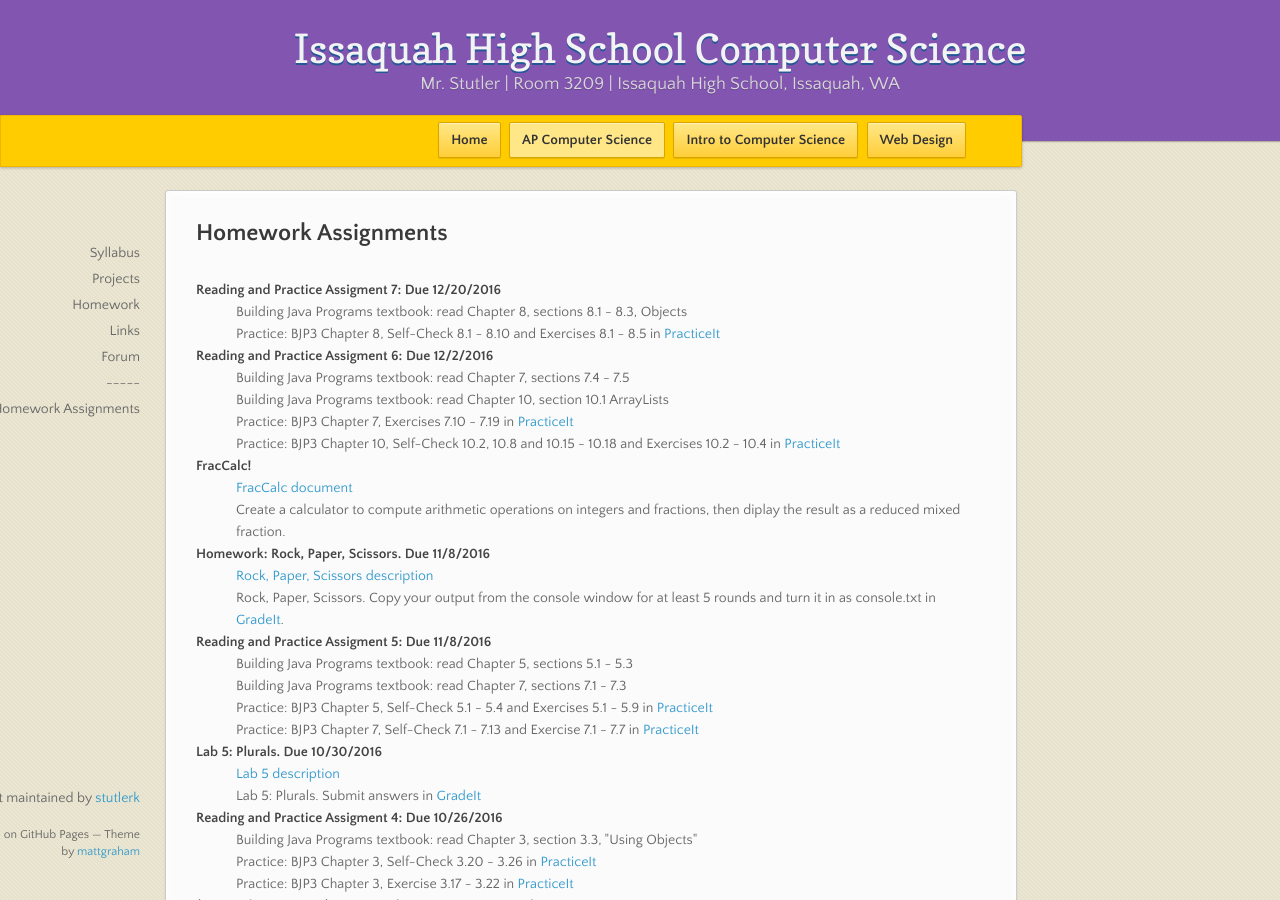
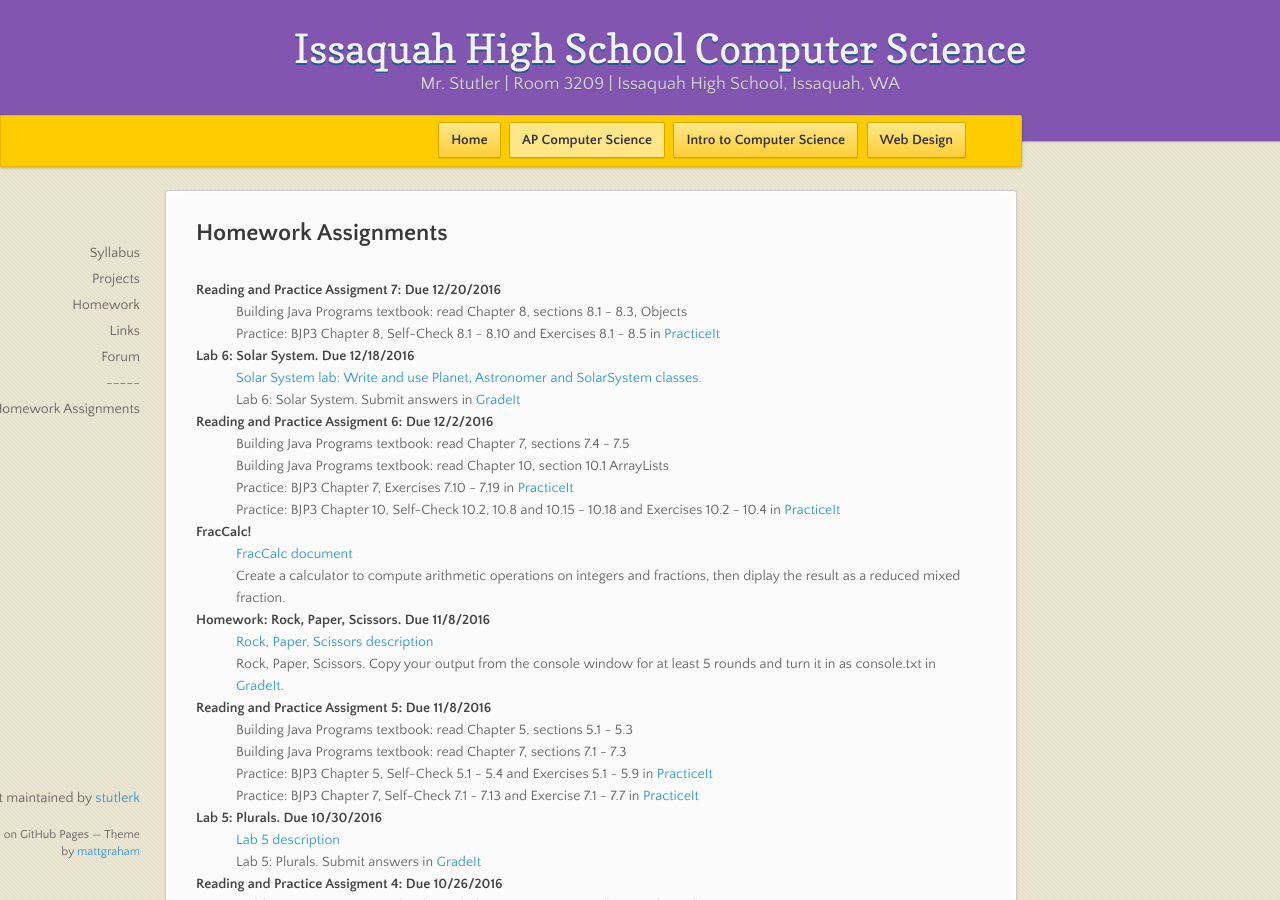
Before and after one commit to stutlerk/ihs-website, a Jekyll site: the page built from _apcs/homework.html, in a window 1280 px wide and 900 px high. Built offline with Jekyll 4.4.1, drawn with Linux system fonts in a browser that asks for light colours; nearby versions of some CDN libraries.

Commit message:
Update homework.html

```diff
--- a/_apcs/homework.html
+++ b/_apcs/homework.html
@@ -10,7 +10,11 @@ layout: course
     <dd>Building Java Programs textbook: read Chapter 8, sections 8.1 - 8.3, Objects</dd>
     <dd>Practice: BJP3 Chapter 8, Self-Check 8.1 - 8.10 and Exercises 8.1 - 8.5 in <a href="http://practiceit.cs.washington.edu/">PracticeIt</a></dd>
 
-    <dt>Reading and Practice Assigment 6: Due 12/2/2016</dt>
+	<dt>Lab 6: Solar System. Due 12/18/2016</dt>
+    <dd><a href="https://issaquahwednet-my.sharepoint.com/personal/stutlerk_issaquah_wednet_edu/_layouts/15/guestaccess.aspx?guestaccesstoken=AUP143pUnpXEYmsIlqUSF7SWF5Dyf%2fYqhj4X2%2bxOvWw%3d&docid=04cd88c46237b4d199cd677b8d2a14334&rev=1">Solar System lab: Write and use Planet, Astronomer and SolarSystem classes.</a></dd>
+    <dd>Lab 6: Solar System. Submit answers in <a href="https://gradeit-hs.cs.washington.edu/issaquah/">GradeIt</a></dd>
+
+	<dt>Reading and Practice Assigment 6: Due 12/2/2016</dt>
     <dd>Building Java Programs textbook: read Chapter 7, sections 7.4 - 7.5</dd>
     <dd>Building Java Programs textbook: read Chapter 10, section 10.1 ArrayLists</dd>
     <dd>Practice: BJP3 Chapter 7, Exercises 7.10 - 7.19 in <a href="http://practiceit.cs.washington.edu/">PracticeIt</a></dd>
```
